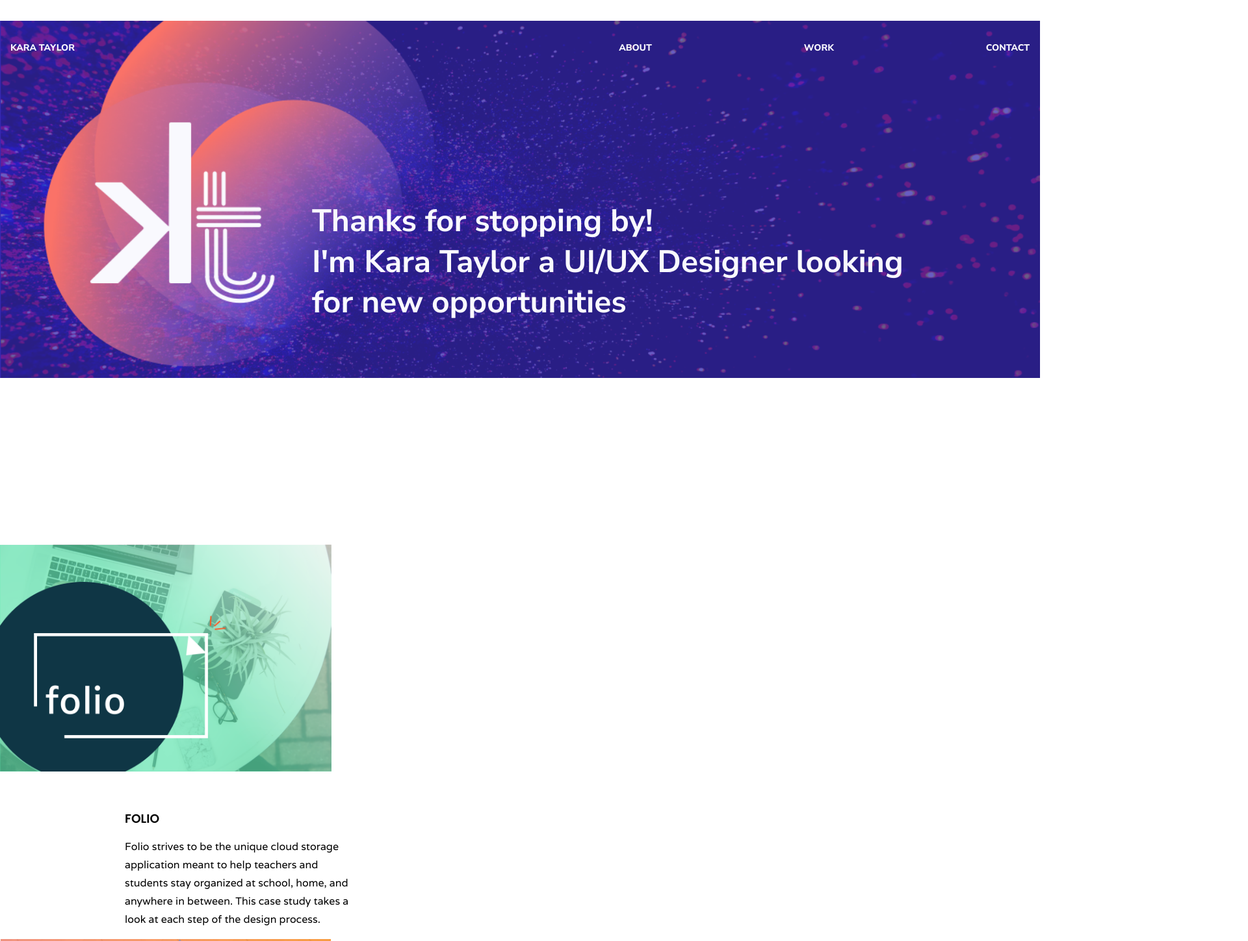
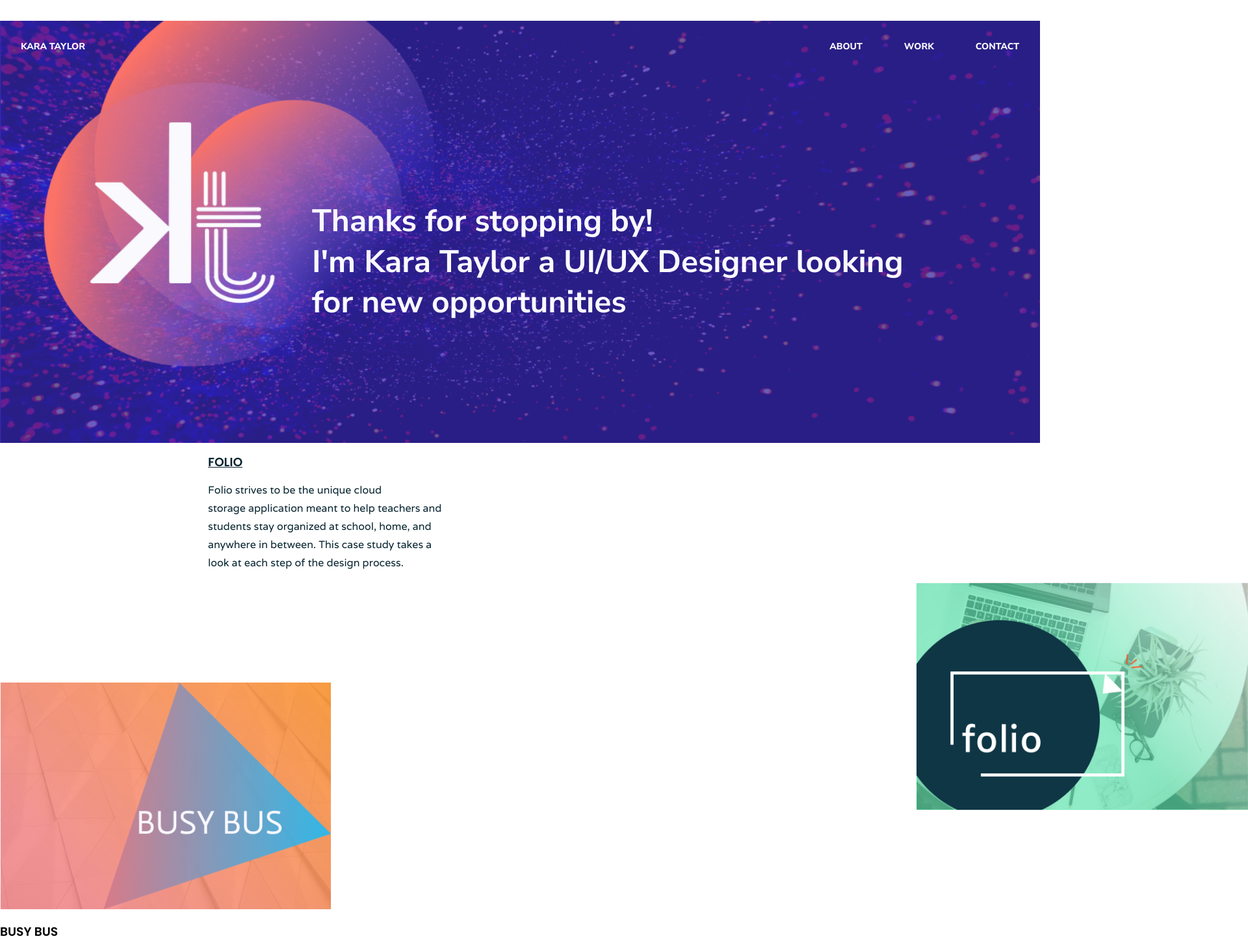
Before and after one commit to kararenfrotaylor/kararenfrotaylor.github.io, a plain HTML site: page index.html in a window 1280 px wide. Shown: the top 1449 px of the page at 65% size, 1920 px wide, since content can reach past the window. Drawn offline with Linux system fonts and the light colour scheme.

Commit message:
folio addition to homepage

```diff
--- a/css/style.css
+++ b/css/style.css
@@ -41,38 +41,43 @@ ol {
 
 }
 
-a,li {
-    font-family:  'Nunito Sans', sans-serif;
-    font-size: 14px;
-    font-weight: 800;
-    list-style-type: none;
-    text-decoration: none;
-    color: #F9F9FE;
-
-  }
-
 
 /*** index.html hero ***/
 
-.kara-taylor-nav {
+.kara-taylor-nav a {
   float: left;
-  padding-left: 1%;
+  padding-left: 2%;
   padding-top: 2%;
+  font-family:  'Nunito Sans', sans-serif;
+  font-size: 14px;
+  font-weight: 800;
+  list-style-type: none;
+  text-decoration: none;
+  color: #F9F9FE;
+
 }
 
-.about-work-contact {
+.about-work-contact a {
   float: right;
-  padding-right: 1%;
+  word-spacing: 5em;
+  padding: 2%;
   padding-top: 2%;
-  word-spacing: 230px;
+  font-family:  'Nunito Sans', sans-serif;
+  font-size: 14px;
+  font-weight: 800;
+  list-style-type: none;
+  text-decoration: none;
+  color: #F9F9FE;
+  background-color: a:hover;
 
 }
 
 .hero-container {
   background-image: url("/images/hero1.png");
-  height: 550px;
+  height: 650px;
   width: 1600px;
   background-size: cover;
+  margin: 0 auto;
 
 }
 
@@ -89,15 +94,27 @@ a,li {
 
 .folio-container {
   float: right;
-  width: 100%;
-  padding-top: 20%;
+  width: 1600px;
+  margin: 0 auto;
+  padding-top: 10%;
+  float: right;
+
 
 }
 
 .folio-text {
-  float: left;
-  margin-right: 300px;
-  margin-left: 15%;
-  padding-top: 3%;
+  color: #06232F;
+  height: 350px;
+  width: 1600px;
+  padding-left: 25%;
 
 }
+
+.folio-text img {
+float: right;
+
+}
+
+.folio-text a {
+  color: #06232F;
+}
--- a/index.html
+++ b/index.html
@@ -6,15 +6,17 @@
     <link rel="stylesheet" href="https://use.fontawesome.com/releases/v5.8.1/css/all.css" integrity="sha384-50oBUHEmvpQ+1lW4y57PTFmhCaXp0ML5d60M1M7uH2+nqUivzIebhndOJK28anvf" crossorigin="anonymous">
     <link href="https://fonts.googleapis.com/css?family=Nunito+Sans:400,700,800|Poppins:600|Varela" rel="stylesheet">
     <title>Kara Taylor UI/UX Designer</title>
+    </head>
+    <body>
       <div class="hero-container">
         <div class="nav-containter">
           <div class="kara-taylor-nav">
             <a href="index.html">KARA TAYLOR</a>
           </div>
           <div class="about-work-contact">
+            <a href="mailto:kararenfrotaylor@gmail.com">CONTACT</a>
+            <a href="project1.html">WORK</a>
             <a href="about.html">ABOUT</a>
-            <a href="project1.html">WORK</a>
-            <a href="mailto:kararenfrotaylor@gmail.com">CONTACT</a>
           </div>
         </div>
       <div class="hero-text">
@@ -23,20 +25,16 @@
             for new opportunities</h1>
       </div>
     </div>
-  </head>
-  <body>
     <section>
-        <article class="folio-container">
-          <img src="/images/folio.png" alt="folio logo with laptop background" width="510" height="350">
-          <div class="folio-text">
-            <h3>FOLIO</h3>
-              <p>Folio strives to be the unique cloud storage<br>
-                 application meant to help teachers and<br>
+            <article class="folio-text">
+            <h3><a href="project1.html">FOLIO</a></h3>
+              <p>Folio strives to be the unique cloud<br>
+                 storage application meant to help teachers and<br>
                  students stay organized at school, home, and<br>
                  anywhere in between. This case study takes a<br>
                  look at each step of the design process.
               </p>
-          </div>
+              <img src="/images/folio.png" alt="busy bus title with triangle tile background" width="510" height="350">
         </article>
         <article class="busy-bus-container">
           <img src="/images/busybus.png" alt="busy bus title with triangle tile background" width="510" height="350">
```
